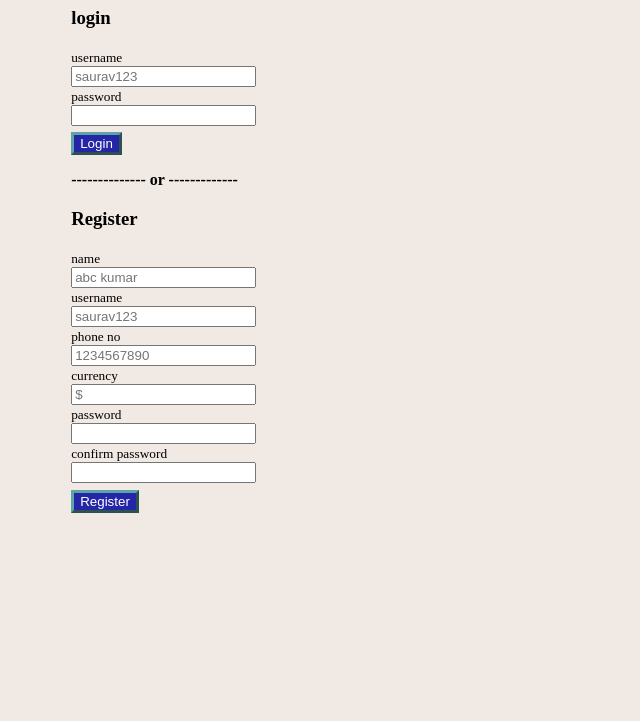
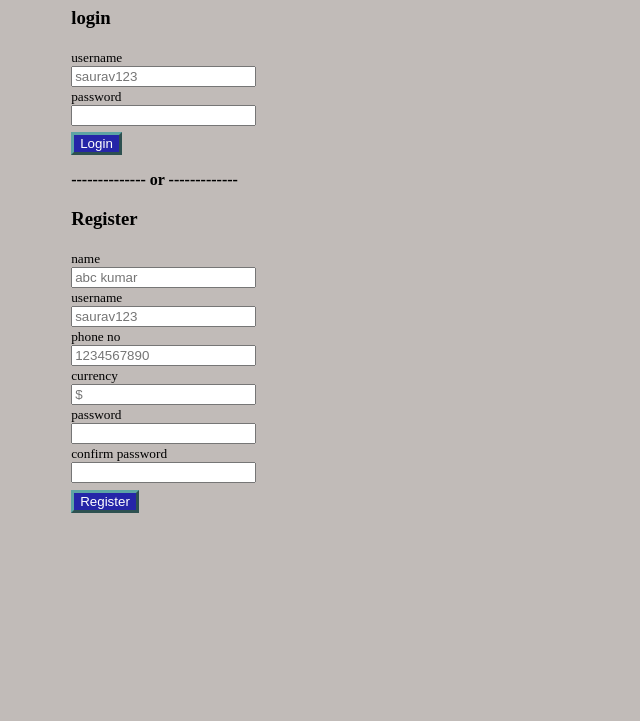
Before and after one commit to Srvydv3614/pracriceForm, a plain HTML site: page index.html in a window 1280 px wide. Shown: the part 79-800 px from the top of the page, without its empty margins (0-640 px from the left). Drawn offline with Linux system fonts and the light colour scheme.

Commit message:
css modified

```diff
--- a/style.css
+++ b/style.css
@@ -15,6 +15,6 @@ main{
     margin-left: 5%;
 }
 body{
-    background-color: rgb(241, 233, 228);
+    background-color: rgb(193, 187, 184);
     align-items: center;
 }
```
